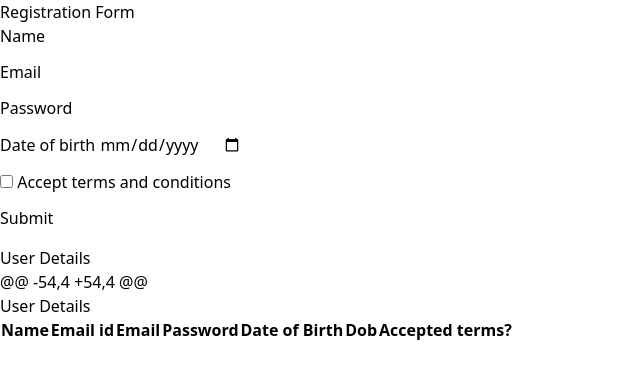
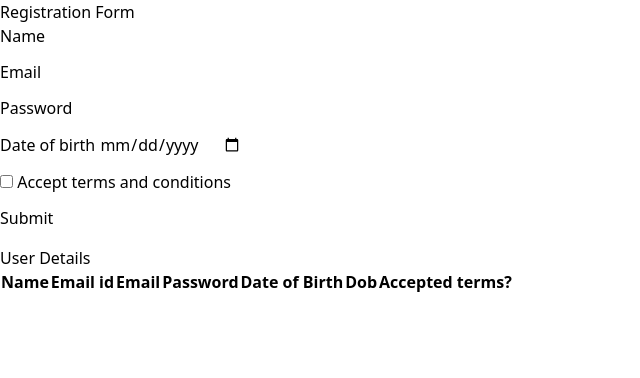
Before and after one commit to shashank5839/wd101, a plain HTML site: page index.html in a window 1280 px wide. Shown: the whole page, without its empty margins (0-640 px from the left). Drawn offline with nearby package versions, Linux system fonts and the light colour scheme.

Commit message:
Update index.html

```diff
--- a/index.html
+++ b/index.html
@@ -47,7 +47,6 @@
                         <th>Accepted terms?</th>
                     </tr>
                 </thead>
-@@ -54,4 +54,4 @@ <h2>User Details</h2>
     </div>
     <script src="index.js"></script>
 </body>
```
